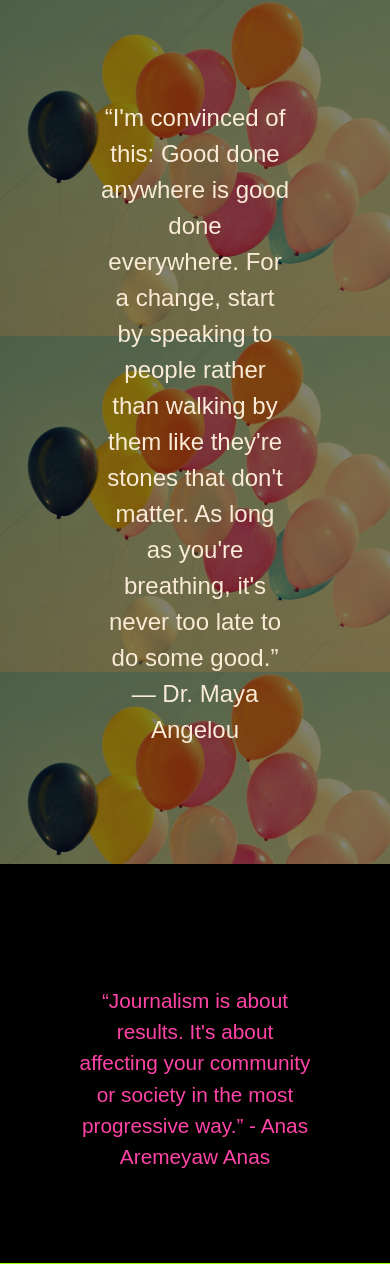
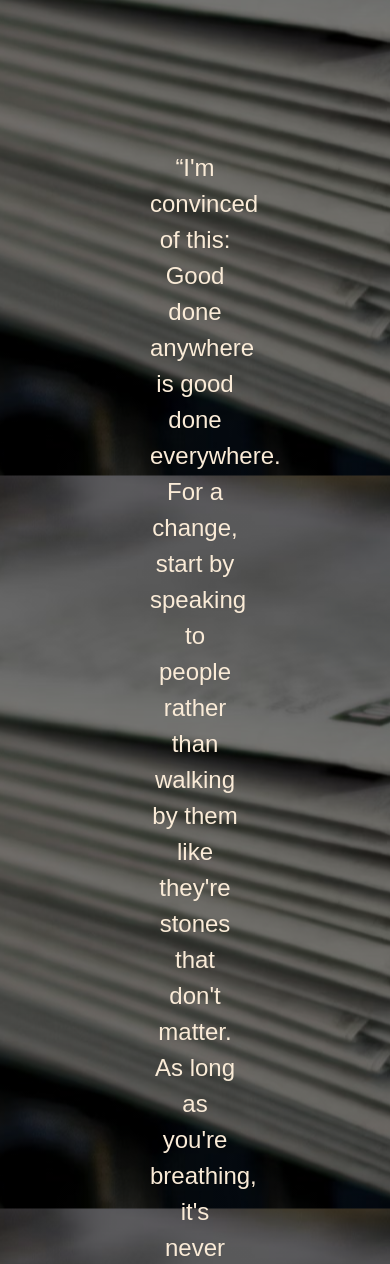
Before and after one commit to FernVR/GoodNewsBlog, a Django app: page / in a window 390 px wide. Shown: the part 74-1338 px from the top of the page. Run offline with Django 4.2, Linux system fonts and the light colour scheme; data that the repository does not hold is empty; some libraries are stand-ins or nearby versions; some web fonts are replaced.

Commit message:
add new image to landing banner

```diff
--- a/about/templates/about/about.html
+++ b/about/templates/about/about.html
@@ -4,7 +4,7 @@
 {% load crispy_forms_tags %}
 
 <section class="about-landing-banner container-fluid p-6 m-0">
-    <p class="text-center text-white">About us</p>
+    <h1 class="text-center text-white ">About us</h1>
 </section>
 
 <section id="about-section">
--- a/blog/templates/blog/index.html
+++ b/blog/templates/blog/index.html
@@ -8,7 +8,7 @@
 <!-- Landing Banner Img -->
 <section class="landing-banner container-fluid">
     <!-- Landing Img here with a quote -->
-    <p> “I'm convinced of this: Good done anywhere is good done everywhere. For a change, start by speaking to people rather than walking by them like they're stones that don't matter. As long as you're breathing, it's never too late to do some good.”
+    <p class="text-pink"> “I'm convinced of this: Good done anywhere is good done everywhere. For a change, start by speaking to people rather than walking by them like they're stones that don't matter. As long as you're breathing, it's never too late to do some good.”
         — Dr. Maya Angelou </p>
 </section>
 
--- a/blog/templates/blog/user_profile.html
+++ b/blog/templates/blog/user_profile.html
@@ -5,7 +5,7 @@
 
 <!-- Profile Image Banner -->
 <section id="profile-page-banner" class="profile-landing-banner container-fluid p-6 m-0">
-    <p class="p-0 m-0 text-center text-white"> Your Profile </p>
+    <h1 class="p-0 m-0 text-center text-white"> Your Profile </h1>
 </section>
 
 
--- a/static/css/style.css
+++ b/static/css/style.css
@@ -40,6 +40,10 @@ body {
 
 .pink-bg {
     background-color: #fd96cd;
+}
+
+.text-pink {
+    color: #FF44A7;
 }
 
 /* ----------------------------------------------------------------------------------------- Button / Links */
@@ -122,8 +126,9 @@ body {
 /*------------------------------------------------------------------------------------------- Home Page */
 
 .landing-banner {
-    background-image: linear-gradient(rgba(0, 0, 0, 0.50), rgba(0, 0, 0, 0.50)), url(../images/bg-landing-draft.png);
+    background-image: linear-gradient(rgba(0, 0, 0, 0.50), rgba(0, 0, 0, 0.50)), url(../images/goodnews-home.png);
     padding: 150px;
+    background-position: center;
 }
 
 .landing-banner>p {
@@ -382,10 +387,7 @@ button[type="submit"] {
 /* Mobile Styles */
 
 @media screen and (max-width: 450px) {
-    .landing-banner {
-        background-image: linear-gradient(rgba(0, 0, 0, 0.50), rgba(0, 0, 0, 0.50)), url(../images/bg-landing-draft-small-screen.png);
-        padding: 100px;
-    }
+
 
     .article-section-quote {
         padding: 5px;
```
Also changed, not shown: static/images/goodnews-home.png (added), 2 other files.
